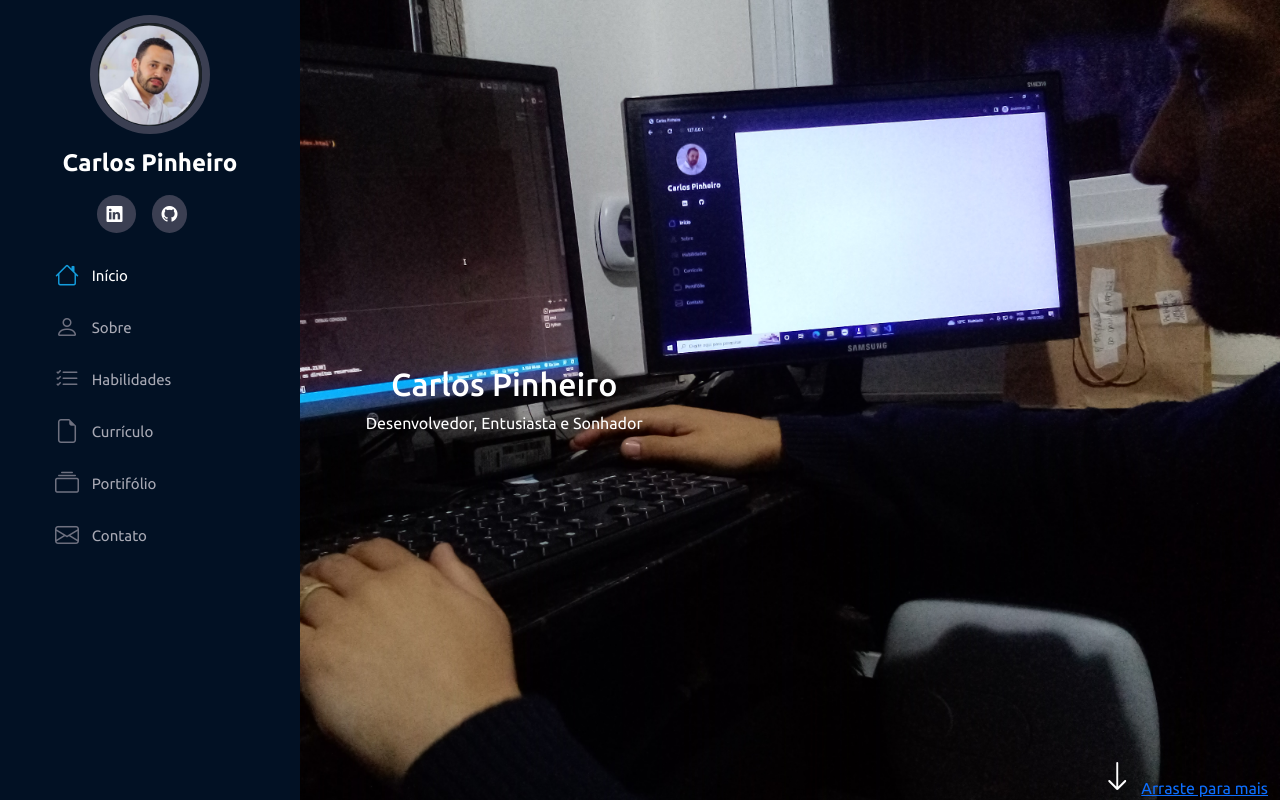
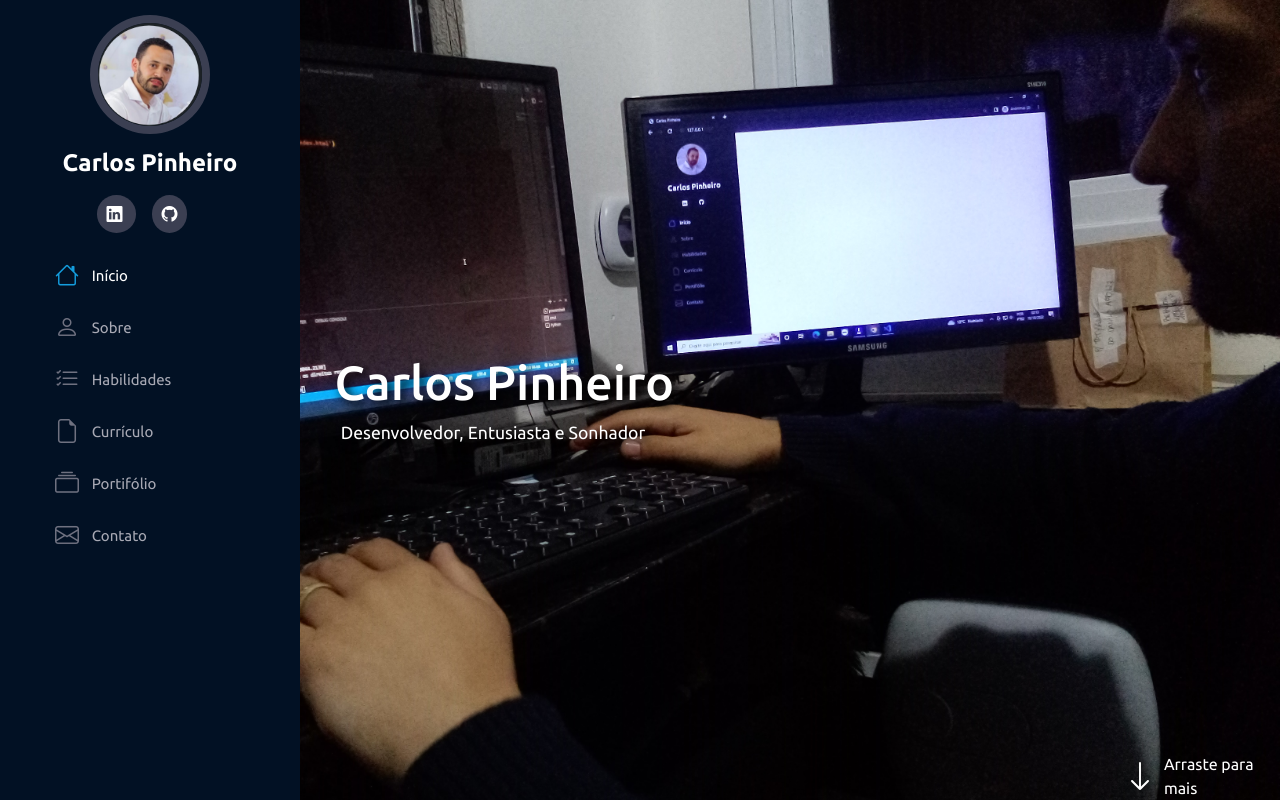
Before and after one commit to Mr1984-Pinheiro/Portifolio, a Flask app: page / in a window 1280 px wide. Run offline with Flask 2, Linux system fonts and the light colour scheme; some libraries are stand-ins or nearby versions.

Commit message:
termina main section

```diff
--- a/static/style.css
+++ b/static/style.css
@@ -103,3 +103,25 @@ section#inicio {
     width: 100%;
     height: 100vh;
 }
+
+section#inicio h2{
+    font-size: 3rem;
+}
+
+section#inicio span#subtitle {
+    margin-right: 1.4rem;
+    font-size: 1.1rem;
+}
+
+.text-shadow {
+    text-shadow: 4px 4px 10px #000000;
+}
+
+section#inicio div#arraste {
+    width: 9rem;
+}
+
+section#inicio div#arraste a {
+    text-decoration: none;
+    color: #fff;
+}
--- a/templates/index.html
+++ b/templates/index.html
@@ -54,12 +54,15 @@
       <section id="inicio" class="row m-0 p-0" >
         <div class="col-md-5 d-flex justify-content-center align-items-center flex-column">
           <h2 class="text-white text-shadow" >Carlos Pinheiro</h2>
-          <span id="subtitle" class="text-white text-shadow" >Desenvolvedor, Entusiasta e Sonhador</span>
+          <span id="subtitle" class="text-white text-shadow " >Desenvolvedor, Entusiasta e Sonhador</span>
         </div>
 
         <div class="col-md-7 d-flex justify-content-end align-items-end" >
-          <i class="bi bi-arrow-down text-white pe-2 fs-2" aria-hidden="true"></i>
-          <a href="">Arraste para mais</a>
+          <div id="arraste" class="d-flex align-items-center">
+
+            <i class="bi bi-arrow-down text-white pe-2 fs-2" aria-hidden="true"></i>
+            <a href="">Arraste para mais</a>
+          </div>
         </div>
       </section>
     </main>
```
